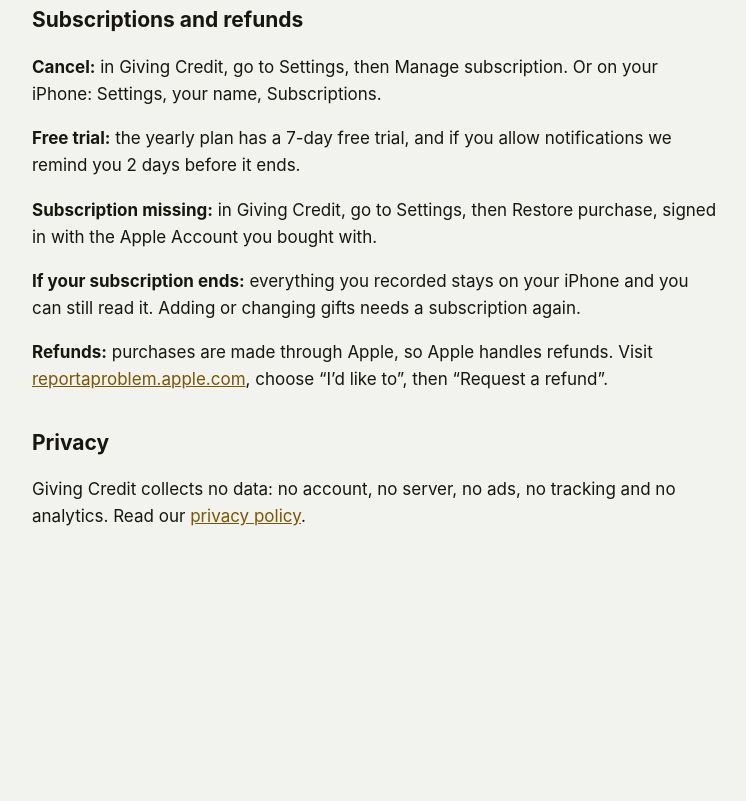
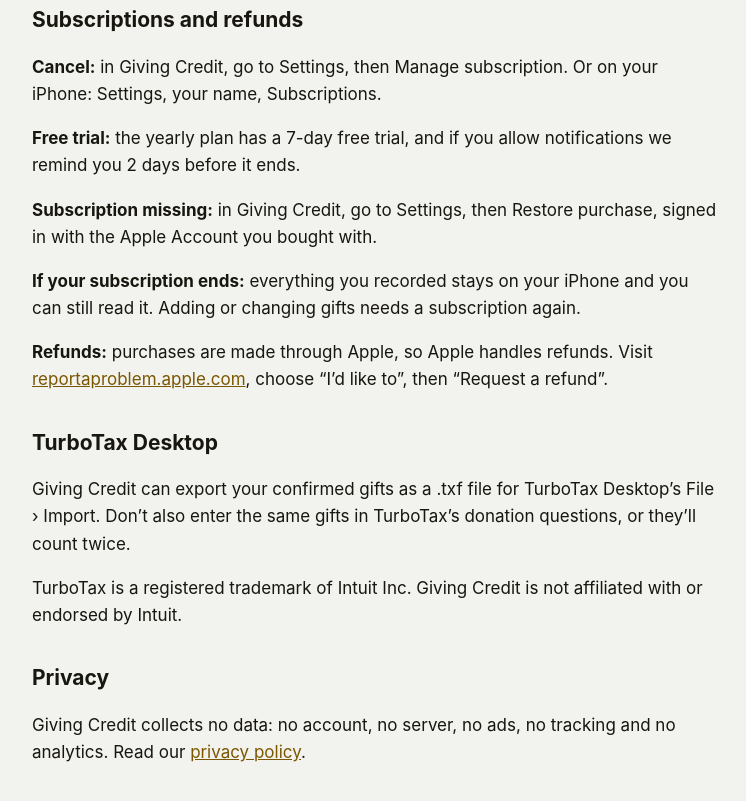
Before and after one commit to andrewham1lton/giving-credit, a plain HTML site: page support.html in a window 1280 px wide. Shown: the part 997-1798 px from the top of the page, without its empty margins (264-1010 px from the left). Before the commit the page ends 1609 px from the top, so only its background shows below. Drawn offline with Linux system fonts and the light colour scheme.

Commit message:
Support: TurboTax Desktop export and Intuit trademark notice

```diff
--- a/support.html
+++ b/support.html
@@ -35,6 +35,10 @@
   <p><strong>If your subscription ends:</strong> everything you recorded stays on your iPhone and you can still read it. Adding or changing gifts needs a subscription again.</p>
   <p><strong>Refunds:</strong> purchases are made through Apple, so Apple handles refunds. Visit <a href="https://reportaproblem.apple.com">reportaproblem.apple.com</a>, choose “I’d like to”, then “Request a refund”.</p>
 
+  <h2>TurboTax Desktop</h2>
+  <p>Giving Credit can export your confirmed gifts as a .txf file for TurboTax Desktop’s File › Import. Don’t also enter the same gifts in TurboTax’s donation questions, or they’ll count twice.</p>
+  <p>TurboTax is a registered trademark of Intuit Inc. Giving Credit is not affiliated with or endorsed by Intuit.</p>
+
   <h2>Privacy</h2>
   <p>Giving Credit collects no data: no account, no server, no ads, no tracking and no analytics. Read our <a href="privacy.html">privacy policy</a>.</p>
 </main>
```
